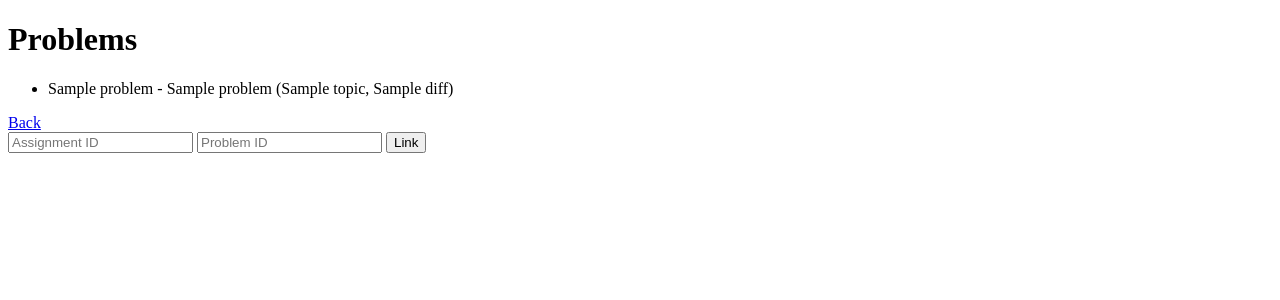
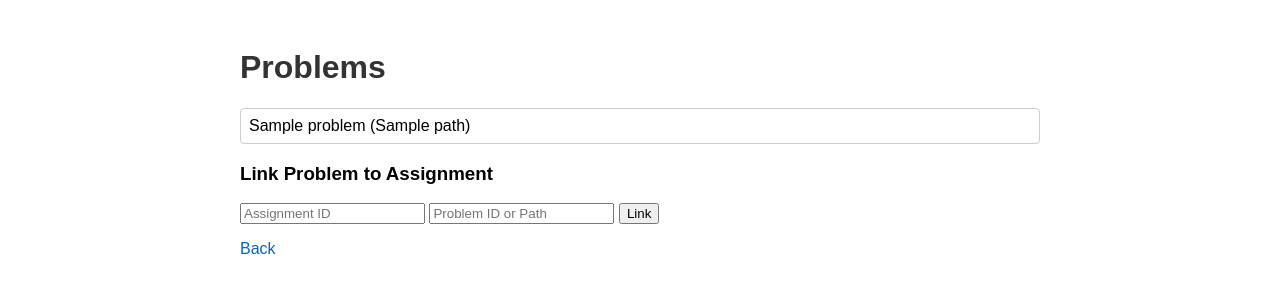
Before and after one commit to WilliamHoman1/Assignment-Manager, a Flask app: template templates/problems.html in a window 1280 px wide. Shown: the top 300 px of the page. Run offline with Flask 3, Linux system fonts and the light colour scheme; the template is opened without the code that fills it: most values are stand-ins (such as "Sample title", 1, 10 or a date in 2020).

Commit message:
Save Three

```diff
--- /dev/null
+++ b/Week 1 Lab/gitlab_test.py
@@ -0,0 +1,2 @@
+import os
+print(os.environ)
--- a/app.py
+++ b/app.py
@@ -1,98 +1,88 @@
-from flask import Flask, render_template
+from flask import Flask, render_template, request, redirect, url_for, flash
 import sqlite3
+import os
 
-# Flask web application
+# GitLab helper
+from gitlab_utils import list_problem_folders
+
+# Flask app
 app = Flask(__name__)
-# Flask requires a "secret key" to run (session handling)
 app.secret_key = "dev-secret-key"
 
-# Creates the home dashboard
+
+# Creates home page
 @app.route("/")
 def home():
-    """Displays the home page."""
     return render_template("index.html")
 
-# View assignments
+
+# Creates view assignments component
 @app.route("/assignments")
 def assignments():
-    """Reads from SQLite database and displays assignment ID and title"""
     conn = sqlite3.connect("assignments.db")
     c = conn.cursor()
-
-    # Gets all assignments
     c.execute("SELECT id, title FROM assignments")
     rows = c.fetchall()
-
     conn.close()
-    # Renders all of the assignments
     return render_template("assignments.html", assignments=rows)
 
-from flask import request
-from build_assignment import create_assignment
 
-from flask import redirect, url_for, flash
+# Creates the assignments for the web app
 
-# Creates the assignment route
 @app.route("/create", methods=["POST"])
 def create():
-    """Receives title data, creates assignment ID, calls create_assignment
-    to store in database. Then flash success message plays."""
     title = request.form["title"]
-    # Generate simple assignment ID
     assignment_id = "A" + title[:3].upper()
-    # Creates assignment in database
+
     create_assignment(assignment_id, title, [])
-    # Shows success message/banner
+
     flash("Assignment created successfully!")
     return redirect(url_for('home'))
 
 
+
+# Supposed to display the problems from gitlab, however not figured out yet
+
+import os
+
 @app.route("/problems")
 def problems():
-    """Displays available problems that can be later linked to assignments
-    with the linking method."""
-    # Connect to database
+    base_dir = "cs2-problem-repo"  # problem directory
+
+    # List directories inside problems/
+    if not os.path.exists(base_dir):
+        return "No problems folder found."
+
+    folders = []
+    for name in os.listdir(base_dir):
+        path = os.path.join(base_dir, name)
+        if os.path.isdir(path):
+            folders.append({"name": name, "path": path})
+
+    return render_template("problems.html", problems=folders)
+
+
+# Links assignments to assignment builder
+
+@app.route("/link", methods=["POST"])
+def link():
+    assignment_id = request.form["assignment_id"]
+    problem_id = request.form["problem_id"]
+
     conn = sqlite3.connect("assignments.db")
     c = conn.cursor()
 
-    # Search available problems
-    c.execute("SELECT id, title, topic, difficulty FROM problems")
-    rows = c.fetchall()
-
-    # Close the connection
-    conn.close()
-
-    # Render the problems
-    return render_template("problems.html", problems=rows)
-
-@app.route("/link", methods=["POST"])
-def link():
-    """Links problems to assignments using the relational table(rows and columns).
-    1. Receives assignment ID and title.
-    2. Insert relationship
-    3. Confirms linkage"""
-    # Receive form data
-    assignment_id = request.form["assignment_id"]
-    problem_id = request.form["problem_id"]
-
-    # Connect to database
-    conn = sqlite3.connect("assignments.db")
-    c = conn.cursor()
-
-    # Insert relationship (Ignores duplicates)
     c.execute(
         "INSERT OR IGNORE INTO assignment_problems (assignment_id, problem_id) VALUES (?, ?)",
         (assignment_id, problem_id)
     )
 
-    # Commit
     conn.commit()
-
-    # Close
     conn.close()
 
     return "Linked!"
 
-# Runs the server in development mode
+
+
 if __name__ == "__main__":
     app.run(debug=True)
--- a/templates/problems.html
+++ b/templates/problems.html
@@ -2,21 +2,56 @@
 <html>
 <head>
     <title>Problems</title>
+    <style>
+        body {
+            font-family: Arial, sans-serif;
+            padding: 20px;
+        }
+        .container {
+            max-width: 800px;
+            margin: auto;
+        }
+        h1 {
+            color: #333;
+        }
+        ul {
+            list-style: none;
+            padding: 0;
+        }
+        li {
+            padding: 8px;
+            border: 1px solid #ccc;
+            margin-top: 5px;
+            border-radius: 4px;
+        }
+        a {
+            text-decoration: none;
+            color: #0066cc;
+        }
+    </style>
 </head>
 <body>
+<div class="container">
     <h1>Problems</h1>
 
+    <!-- Dynamic problem list (local folders) -->
     <ul>
-        {% for id, title, topic, diff in problems %}
-            <li>{{ id }} - {{ title }} ({{ topic }}, {{ diff }})</li>
+        {% for p in problems %}
+            <li>
+                {{ p.name }} ({{ p.path }})
+            </li>
         {% endfor %}
     </ul>
 
-    <a href="/">Back</a>
+    <!-- Link assignment to problem -->
+    <h3>Link Problem to Assignment</h3>
+    <form action="/link" method="post">
+        <input name="assignment_id" placeholder="Assignment ID" required>
+        <input name="problem_id" placeholder="Problem ID or Path" required>
+        <button type="submit">Link</button>
+    </form>
+
+    <p><a href="/">Back</a></p>
+</div>
 </body>
 </html>
-<form action="/link" method="post">
-    <input name="assignment_id" placeholder="Assignment ID">
-    <input name="problem_id" placeholder="Problem ID">
-    <button type="submit">Link</button>
-</form>
```
Also changed, not shown: gitlab_utils.py (added, +20 -0 lines), insert_problems.py (+59 -9 lines), templates/index.html (+7 -18 lines).
